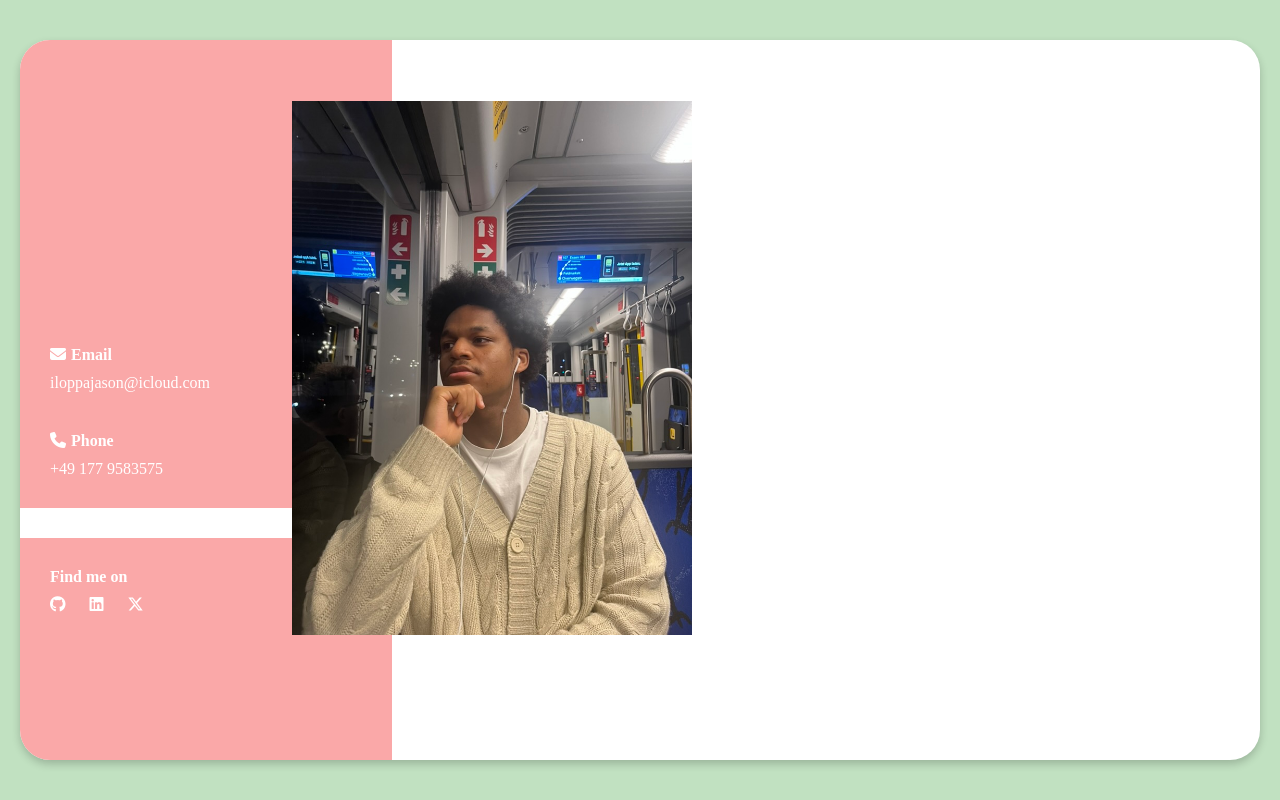
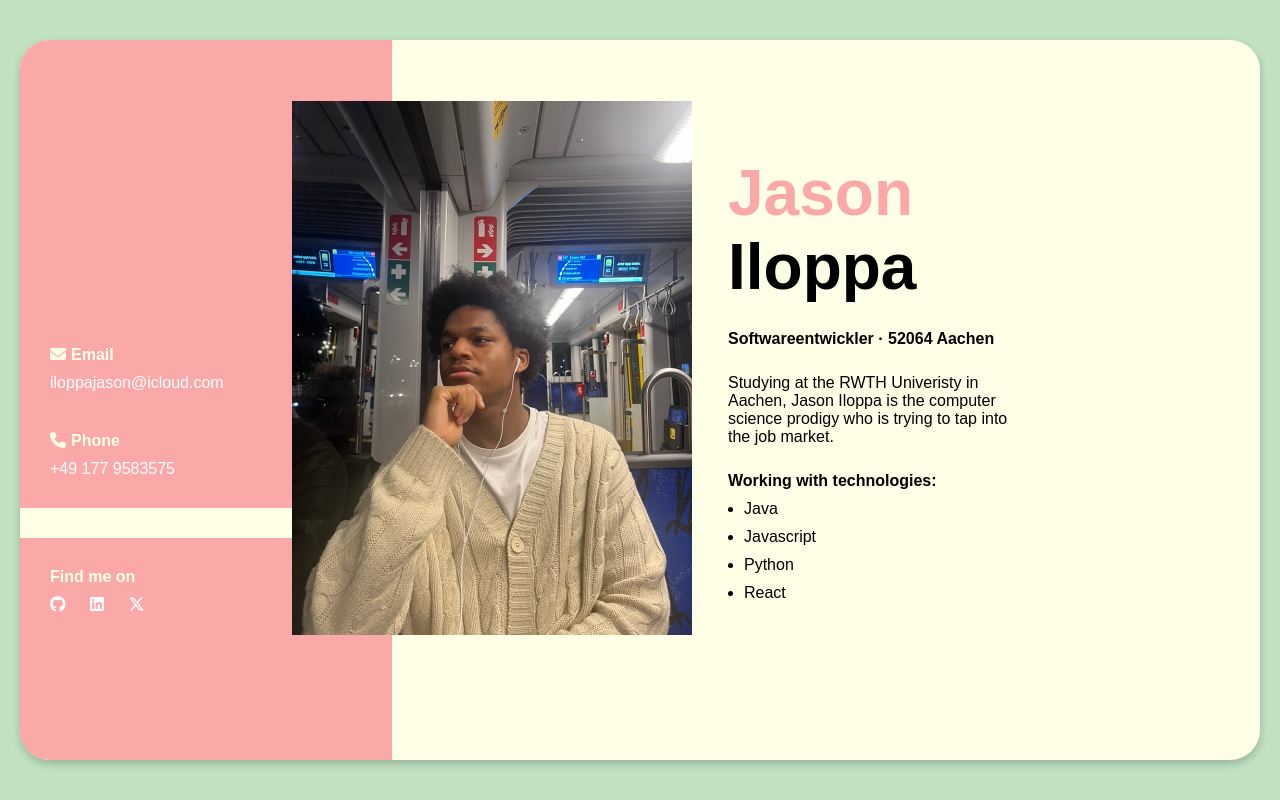
Before and after one commit to 0812jeje/business-card, a plain HTML site: page index.html in a window 1280 px wide. Drawn offline with Linux system fonts and the light colour scheme.

Commit message:
finished info-section

```diff
--- a/index.html
+++ b/index.html
@@ -49,6 +49,21 @@
       <section class="image">
         <img src="image.jpeg" alt="user image" width="400px" />
       </section>
+      <section class="info-section">
+        <h1><span class="first-name">Jason</span><br />Iloppa</h1>
+        <h2>Softwareentwickler · 52064 Aachen</h2>
+        <p>
+          Studying at the RWTH Univeristy in Aachen, Jason Iloppa is the
+          computer science prodigy who is trying to tap into the job market.
+        </p>
+        <h2>Working with technologies:</h2>
+        <ul>
+          <li>Java</li>
+          <li>Javascript</li>
+          <li>Python</li>
+          <li>React</li>
+        </ul>
+      </section>
     </div>
   </body>
 </html>
--- a/styles.css
+++ b/styles.css
@@ -6,9 +6,17 @@ body {
   display: flex;
   justify-content: center;
   align-items: center;
+  font-family: sans-serif;
+}
+
+h1 {
+  text-align: left;
+  font-size: 64px;
+  margin: 16px 0px;
 }
 
 h2 {
+  text-align: left;
   font-size: 16px;
   margin: 10px 0;
 }
@@ -16,13 +24,27 @@ a {
   text-decoration: none;
   color: white;
 }
+
+p,
+li {
+  text-align: left;
+}
+
+li {
+  padding-bottom: 10px;
+}
+
+ul {
+  margin: 0;
+  padding-left: 16px;
+}
 /* UI CONTAINER */
 .ui-container {
   display: flex;
   align-items: center;
   width: 1240px;
   height: 720px;
-  background-color: #fff;
+  background-color: hsl(57, 100%, 95%);
   border-radius: 30px;
   box-shadow: 0 4px 8px rgba(0, 0, 0, 0.2);
   box-sizing: border-box; /* Include padding and border in the element's total width and height */
@@ -42,7 +64,7 @@ a {
 .socials {
   background-color: hsl(0, 90%, 82%);
   width: 100%;
-  color: #fff;
+  color: hsl(57, 100%, 95%);
   text-align: left;
 }
 
@@ -83,8 +105,25 @@ a {
   object-fit: cover;
 }
 
-@media (max-width: 973px) {
+.info-section {
+  position: relative;
+  left: -64px;
+  top: 64px;
+  display: flex;
+  flex-direction: column;
+  height: 90%;
+  width: 300px;
+}
+
+.first-name {
+  color: hsl(0, 90%, 82%);
+}
+
+@media (max-width: 1000px) {
   .image {
     display: none;
   }
+  .info-section {
+    left: 20px;
+  }
 }
```
